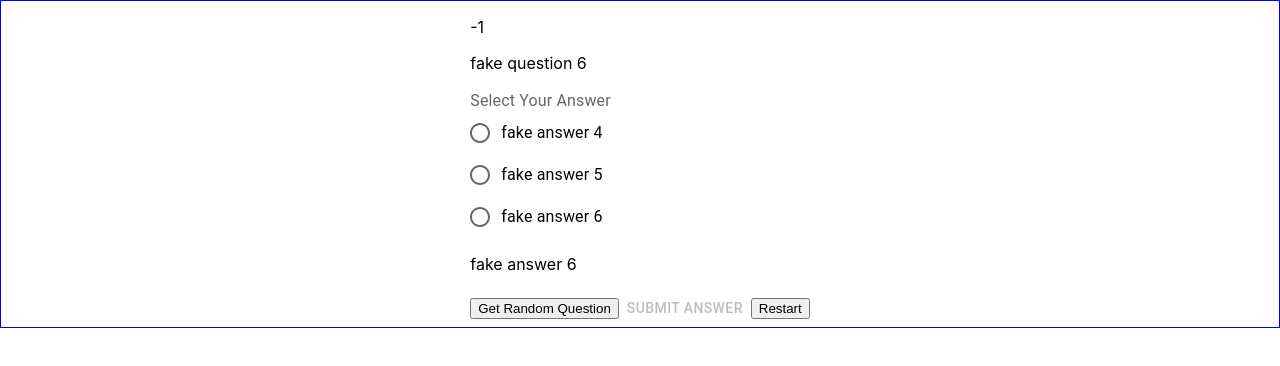
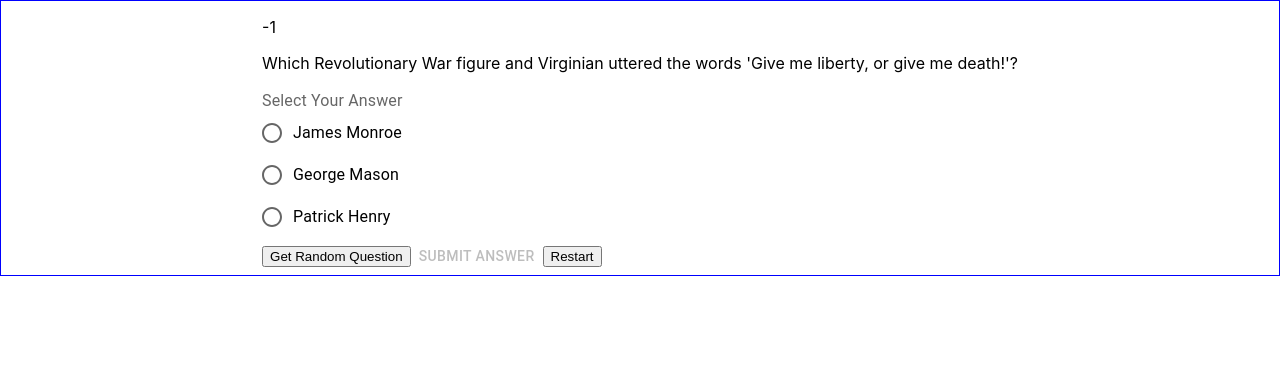
Before and after one commit to mmaustin/react-practice, a React (Create React App) app in the folder client/: page / in a window 1280 px wide. Both pictures are taken after a click on the element "ONE". Shown: the top 366 px of the page. Built offline with nearby package versions, Linux system fonts and the light colour scheme.

Commit message:
added a few real trivia questions to the questionsAnswers object

```diff
--- a/client/src/sixFiveFour/SixPrototypeQuiz.jsx
+++ b/client/src/sixFiveFour/SixPrototypeQuiz.jsx
@@ -78,7 +78,7 @@ const SixPrototypeQuiz = ({score, setShowQuiz, setScore, amount, setAmount, star
           </RadioGroup>
         </FormControl>
         </Box>
-        <p>{answer}</p>
+        {/* <p>{answer}</p> */}
         <button type="button" onClick={randomFunction}>Get Random Question</button>
         <Button type="button" onClick={submitAnswer} disabled={!value}>Submit Answer</Button>
         </>
--- a/client/src/sixFiveFour/numbersObject.js
+++ b/client/src/sixFiveFour/numbersObject.js
@@ -3,32 +3,36 @@
 export const objectOfNumbers = {'ONE': 'ONE', 'TWO': 'TWO', 'THREE': 'THREE', 'FOUR': 'FOUR', 'FIVE': 'FIVE', 'SIX': 'SIX'};
 
 export const questionsAnswers = {
-  q0: {question: "fake question 0",
-  answers: ['fake answer 0', 'fake answer 0', 'fake answer 0'],
-  answer: 'fake answer 0'
+  q0: {question: "nothing",
+  answers: ['nothing', 'nothing', 'nothing'],
+  answer: 'nothing'
   },
-  q1: {question: "fake question 1",
-  answers: ['fake answer 1', 'fake answer 2', 'fake answer 3'],
-  answer: 'fake answer 1'
+  q1: {question: "George Washington was a member of what society named after which individual who served as Roman Consul?",
+  answers: ['Cincinnatus', 'Aurelius', 'Cassius'],
+  answer: 'Cincinnatus'
   },
-  q2: {question: "fake question 2",
-  answers: ['fake answer 1', 'fake answer 2', 'fake answer 3'],
-  answer: 'fake answer 2'
+  q2: {question: "Born into slavery, Robert Smalls freed himself and other slaves by sailing which Confedarate ship from Charleston Harbor into the Union blockade?",
+  answers: ['CSS Planter', 'CSS John Calhoun', 'CSS Afrique'],
+  answer: 'CSS Planter'
   },
-  q3: {question: "fake question 3",
-  answers: ['fake answer 1', 'fake answer 2', 'fake answer 3'],
-  answer: 'fake answer 3'
+  q3: {question: "Confederate general James Longstreet is viewed as what to admirers of the Confederacy?",
+  answers: ['a hero', 'a scalawag', 'a carpet bagger'],
+  answer: 'a scalawag'
   },
-  q4: {question: "fake question 4",
-  answers: ['fake answer 4', 'fake answer 5', 'fake answer 6'],
-  answer: 'fake answer 4'
+  q4: {question: "What untrained historian wrote several acclaimed histories, including 'The Guns of August'?",
+  answers: ['Barbara Tuchman', 'Eleanor Roosevelt', 'Helen Thomas'],
+  answer: 'Barbara Tuchman'
   },
-  q5: {question: "fake question 5",
-  answers: ['fake answer 4', 'fake answer 5', 'fake answer 6'],
-  answer: 'fake answer 5'
+  q5: {question: "Which institution was a major investor in 19th Century slave-backed securities?",
+  answers: ['JP Morgan', 'Brown Brothers', 'Bank of New York'],
+  answer: 'Brown Brothers'
   },
-  q6: {question: "fake question 6",
-  answers: ['fake answer 4', 'fake answer 5', 'fake answer 6'],
-  answer: 'fake answer 6'
+  q6: {question: "Which Revolutionary War figure and Virginian uttered the words 'Give me liberty, or give me death!'?",
+  answers: ['James Monroe', 'George Mason', 'Patrick Henry'],
+  answer: 'Patrick Henry'
+  },
+  q7: {question: "Franklin, Tennessee was named for this man who was partner in the largest internal slave trading firm in the country.",
+  answers: ['Horatio Franklin', 'Franklin Templeton', 'Isaac Franklin'],
+  answer: 'Isaac Franklin'
   },
 };
```
